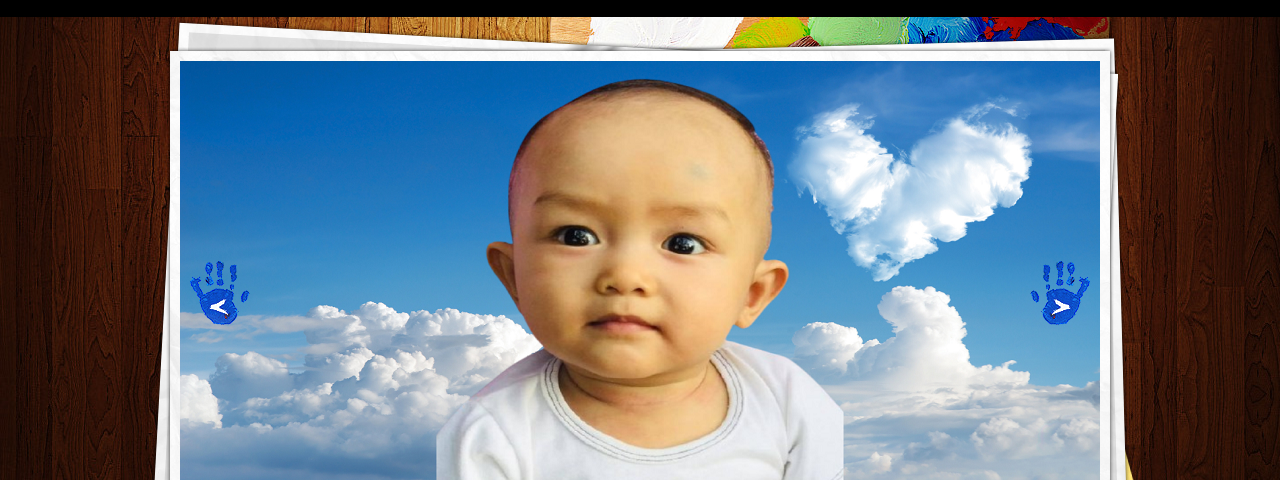
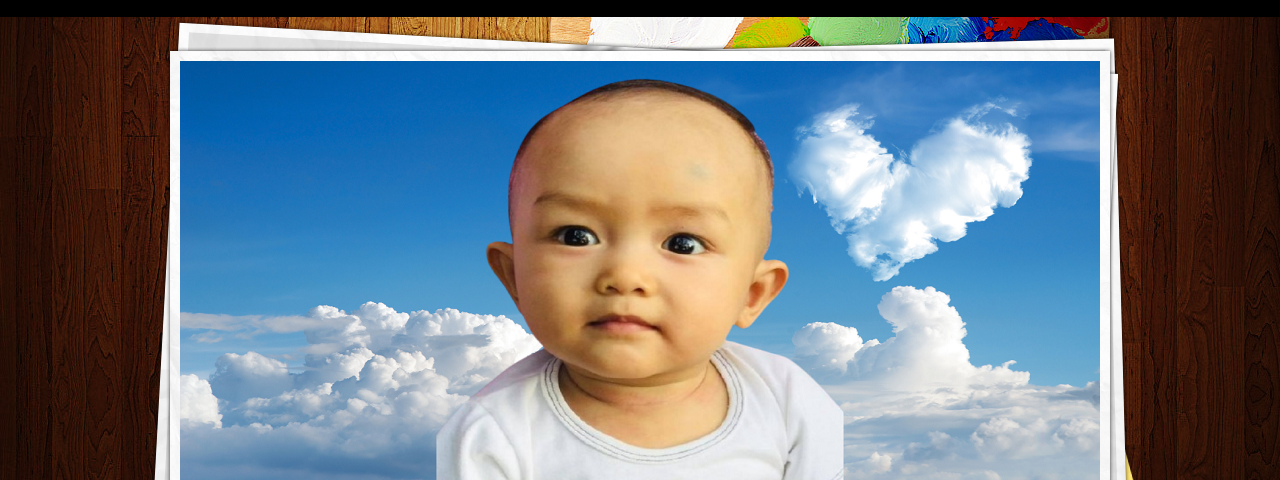
Before and after one commit to orapagier/uzziel, a plain HTML site: page index.html in a window 1280 px wide. Shown: the top 480 px of the page. Drawn offline with Linux system fonts and the light colour scheme; a web font is replaced by a local one.

Commit message:
Update index.html

```diff
--- a/index.html
+++ b/index.html
@@ -53,7 +53,6 @@ $(document)
             <li><img src="images/slider-3.png" alt=""></li>
           </ul>
         </div>
-        <a href="#" class="prev"></a><a href="#" class="next"></a> </div>
       <ul class="menu">
         <li class="current"><a href="index.html" class="clr-1">Home</a></li>
         <li><a href="about.html" class="clr-2">About</a></li>
```
